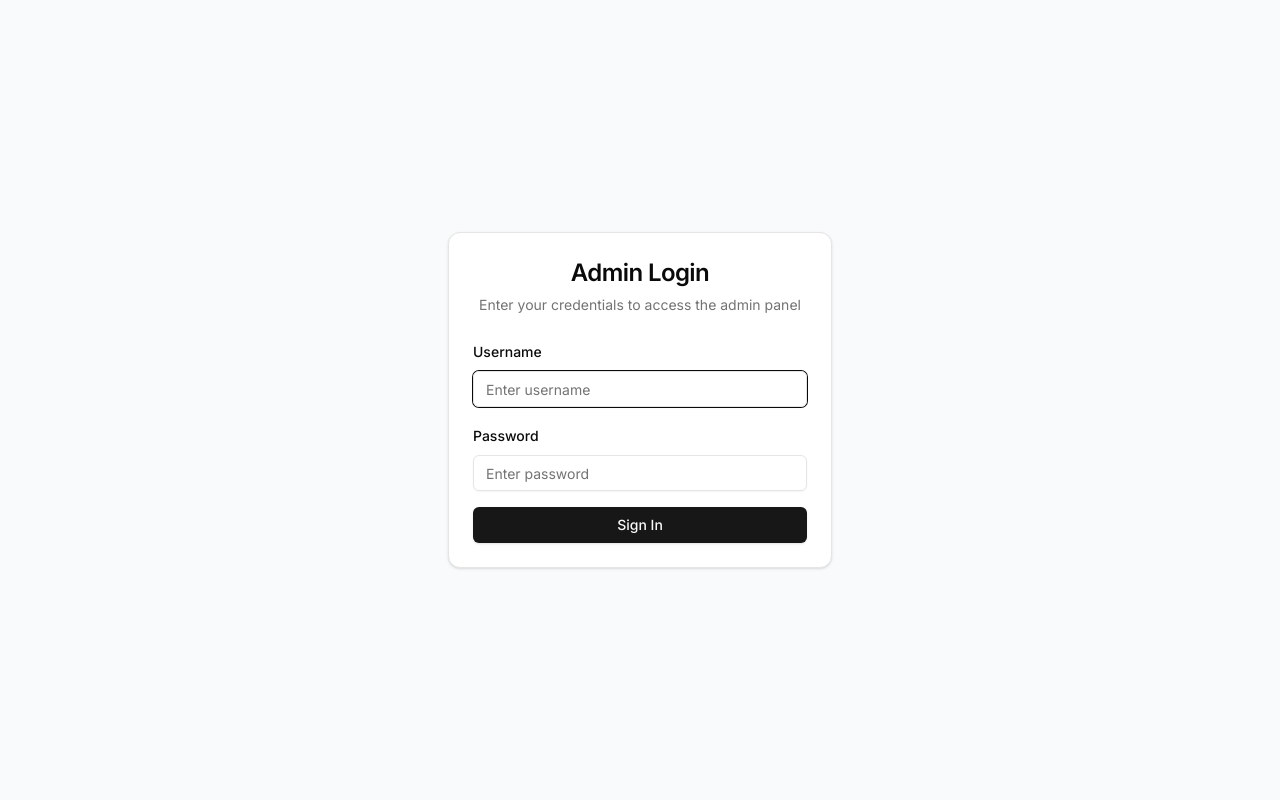
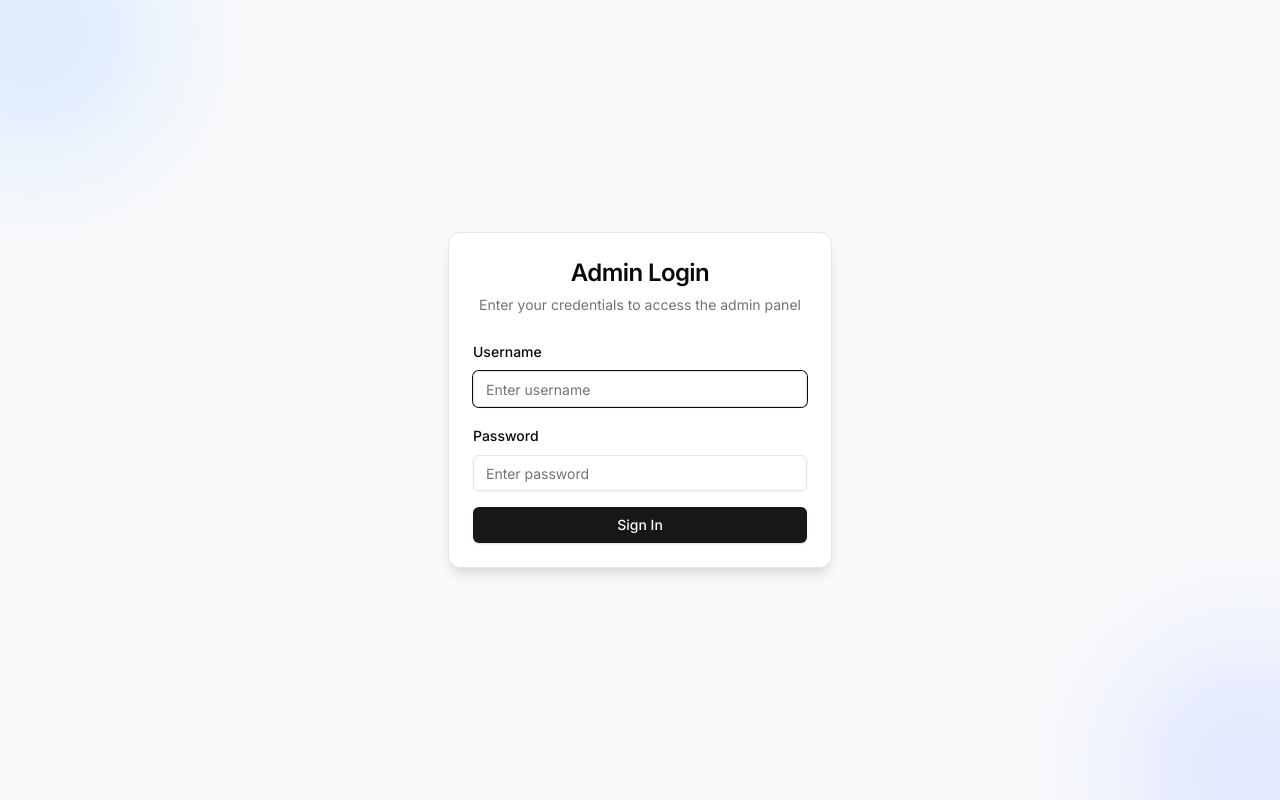
Before and after one commit to Pohblano/job-tracker, a Next.js app: page /login in a window 1280 px wide. Built offline with nearby package versions, Linux system fonts and the light colour scheme.

Commit message:
Animate admin login
Tests: npm run build

```diff
--- a/app/login/page.tsx
+++ b/app/login/page.tsx
@@ -1,52 +1,90 @@
-// Login page for admin authentication
+// Login page for admin authentication; uses shadcn form controls with framer-motion transitions.
 'use client'
 
-import React, { useState } from 'react'
+import React, { useMemo, useState } from 'react'
 import { useRouter } from 'next/navigation'
+import { AnimatePresence, motion, type Variants } from 'framer-motion'
 import { Button } from '@/components/ui/button'
 import { Input } from '@/components/ui/input'
 import { Label } from '@/components/ui/label'
 import { Card, CardContent, CardDescription, CardHeader, CardTitle } from '@/components/ui/card'
 import { loginAction } from './actions'
 
+type AuthState = 'idle' | 'submitting' | 'redirecting'
+
 export default function LoginPage() {
   const router = useRouter()
   const [username, setUsername] = useState('')
   const [password, setPassword] = useState('')
   const [error, setError] = useState<string | null>(null)
-  const [loading, setLoading] = useState(false)
+  const [authState, setAuthState] = useState<AuthState>('idle')
+
+  const isBusy = authState !== 'idle'
+
+  const backgroundVariants: Variants = useMemo(
+    () => ({
+      initial: { opacity: 0, y: 16 },
+      animate: { opacity: 1, y: 0, transition: { duration: 0.6, ease: [0.16, 0.8, 0.44, 1] } },
+      exit: { opacity: 0, y: -12, transition: { duration: 0.4, ease: [0.37, 0, 0.63, 1] } },
+    }),
+    [],
+  )
 
   const handleSubmit = async (e: React.FormEvent) => {
     e.preventDefault()
     setError(null)
-    setLoading(true)
+    setAuthState('submitting')
 
     try {
       const result = await loginAction(username, password)
       if (result.error) {
         setError(result.error)
-      } else {
+        setAuthState('idle')
+        return
+      }
+
+      setAuthState('redirecting')
+      setTimeout(() => {
         router.push('/admin')
         router.refresh()
-      }
+      }, 200)
     } catch {
       setError('An unexpected error occurred')
-    } finally {
-      setLoading(false)
+      setAuthState('idle')
     }
   }
 
   return (
-    <main className="flex min-h-screen items-center justify-center bg-gray-50 px-4">
-      <Card className="w-full max-w-sm">
+    <main className="relative flex min-h-screen items-center justify-center overflow-hidden bg-gray-50 px-4">
+      <motion.div
+        className="absolute -left-24 -top-24 h-64 w-64 rounded-full bg-blue-100 blur-3xl"
+        initial={{ opacity: 0, scale: 0.8 }}
+        animate={{ opacity: 1, scale: 1 }}
+        transition={{ duration: 0.8, ease: 'easeOut' }}
+      />
+      <motion.div
+        className="absolute -right-24 -bottom-24 h-64 w-64 rounded-full bg-indigo-100 blur-3xl"
+        initial={{ opacity: 0, scale: 0.8 }}
+        animate={{ opacity: 1, scale: 1 }}
+        transition={{ duration: 0.8, ease: 'easeOut', delay: 0.1 }}
+      />
+
+      <AnimatePresence>
+        <motion.div
+          key="card"
+          variants={backgroundVariants}
+          initial="initial"
+          animate="animate"
+          exit="exit"
+          className="w-full max-w-sm"
+        >
+          <Card className="shadow-lg">
             <CardHeader className="text-center">
               <CardTitle className="text-2xl">Admin Login</CardTitle>
-          <CardDescription>
-            Enter your credentials to access the admin panel
-          </CardDescription>
+              <CardDescription>Enter your credentials to access the admin panel</CardDescription>
             </CardHeader>
             <CardContent>
-          <form onSubmit={handleSubmit} className="space-y-4">
+              <form onSubmit={handleSubmit} className="space-y-4" aria-busy={isBusy}>
                 <div className="space-y-2">
                   <Label htmlFor="username">Username</Label>
                   <Input
@@ -58,6 +96,7 @@ export default function LoginPage() {
                     autoComplete="username"
                     autoFocus
                     required
+                    disabled={isBusy}
                   />
                 </div>
                 <div className="space-y-2">
@@ -70,21 +109,57 @@ export default function LoginPage() {
                     placeholder="Enter password"
                     autoComplete="current-password"
                     required
+                    disabled={isBusy}
                   />
                 </div>
 
+                <AnimatePresence>
                   {error && (
-              <div className="rounded-md border border-destructive/20 bg-destructive/10 px-3 py-2 text-sm text-destructive">
+                    <motion.div
+                      className="rounded-md border border-destructive/20 bg-destructive/10 px-3 py-2 text-sm text-destructive"
+                      initial={{ opacity: 0, y: -6 }}
+                      animate={{ opacity: 1, y: 0 }}
+                      exit={{ opacity: 0, y: -6 }}
+                    >
                       {error}
-              </div>
+                    </motion.div>
                   )}
+                </AnimatePresence>
 
-            <Button type="submit" className="w-full" disabled={loading}>
-              {loading ? 'Signing in...' : 'Sign In'}
+                <Button type="submit" className="w-full" disabled={isBusy}>
+                  {authState === 'redirecting' ? 'Redirecting…' : authState === 'submitting' ? 'Signing in…' : 'Sign In'}
                 </Button>
               </form>
             </CardContent>
           </Card>
+        </motion.div>
+      </AnimatePresence>
+
+      <AnimatePresence>
+        {authState === 'redirecting' && (
+          <motion.div
+            key="overlay"
+            className="absolute inset-0 z-20 flex items-center justify-center bg-white/70 backdrop-blur-sm"
+            initial={{ opacity: 0 }}
+            animate={{ opacity: 1 }}
+            exit={{ opacity: 0 }}
+          >
+            <motion.div
+              className="flex items-center gap-3 rounded-full bg-white px-4 py-2 shadow-md"
+              initial={{ scale: 0.9 }}
+              animate={{ scale: 1 }}
+              transition={{ type: 'spring', stiffness: 260, damping: 20 }}
+            >
+              <motion.span
+                className="h-3 w-3 rounded-full bg-blue-600"
+                animate={{ scale: [1, 1.3, 1], opacity: [0.7, 1, 0.7] }}
+                transition={{ repeat: Infinity, duration: 0.9 }}
+              />
+              <span className="text-sm font-medium text-gray-800">Preparing admin view…</span>
+            </motion.div>
+          </motion.div>
+        )}
+      </AnimatePresence>
     </main>
   )
 }
--- a/package.json
+++ b/package.json
@@ -34,6 +34,8 @@
     "@supabase/supabase-js": "^2.90.1",
     "class-variance-authority": "^0.7.1",
     "clsx": "^2.1.1",
+    "framer-motion": "^12.26.2",
+    "gsap": "^3.14.2",
     "lucide-react": "^0.562.0",
     "next": "^14.2.13",
     "react": "^18.2.0",
```
Also changed, not shown: 1 other file (tests, documents, lock files or other folders). Lines whose indentation alone changed are shown as unchanged.
